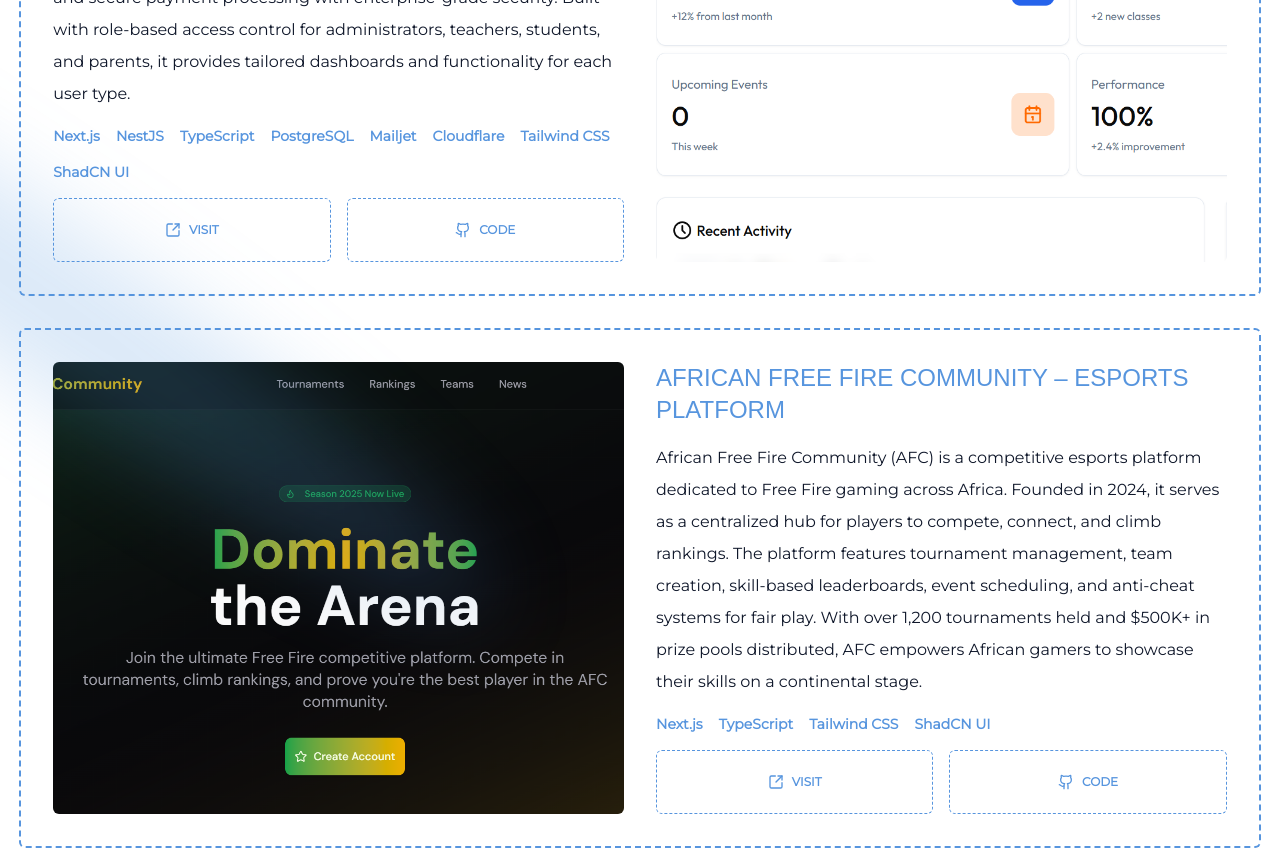
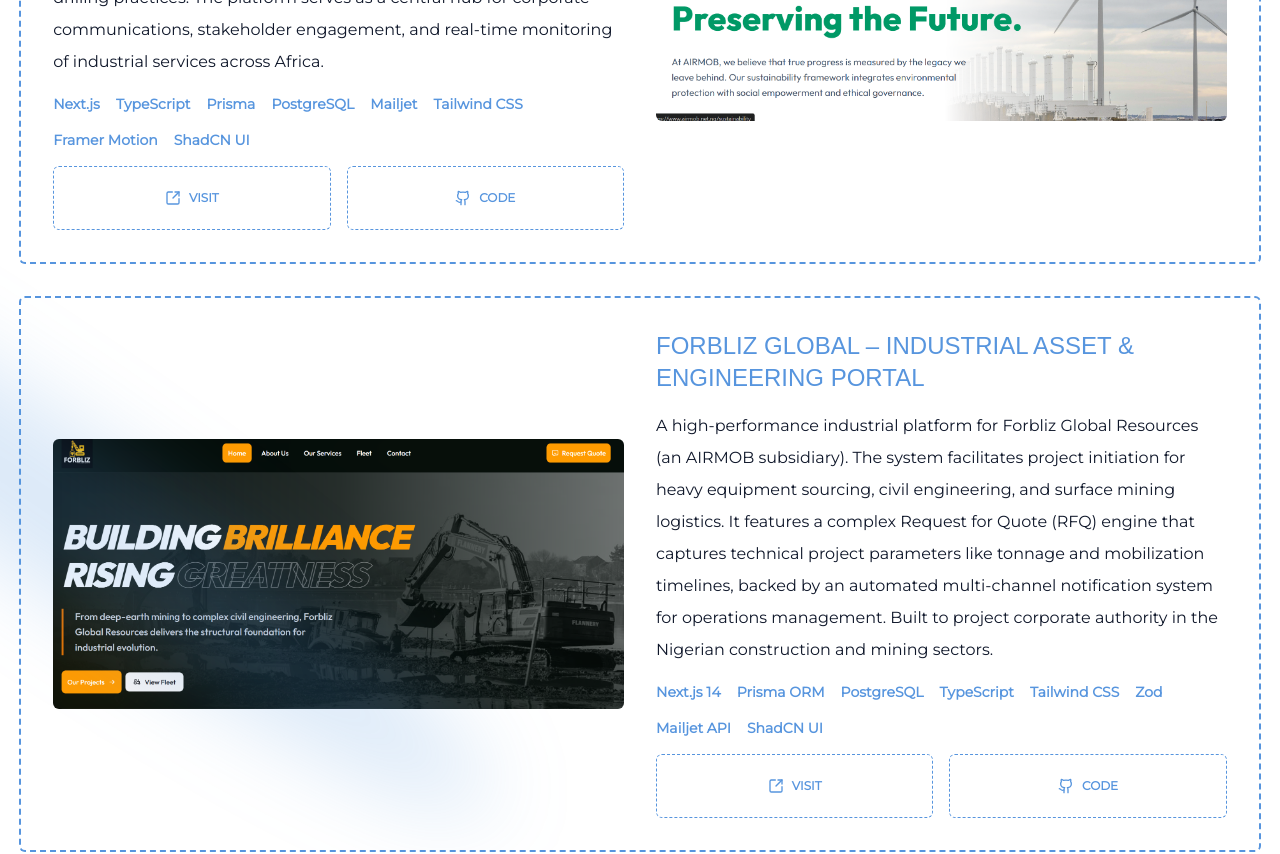
Before and after one commit to tomiwa-adelae/tomiwa-adelae, a Next.js app: page / in a window 1280 px wide. Shown: the part 1600-2454 px from the top of the page. Built offline with nearby package versions, Linux system fonts and the light colour scheme; a web font is replaced by a local one.

Commit message:
Added 2 latest project

```diff
--- a/components/LatestWorks.tsx
+++ b/components/LatestWorks.tsx
@@ -4,6 +4,7 @@
 import Image from "next/image";
 import { Spotlight } from "./ui/spotlight";
 import { Button } from "./ui/button";
+import { cn } from "@/lib/utils";
 
 const irishGrover = Irish_Grover({
   subsets: ["latin"],
@@ -32,17 +33,15 @@
               key={index}
               className={`border-2 border-dashed border-purple-500 rounded-md p-2 lg:p-8 grid grid-cols-1 lg:grid-cols-2 gap-8 items-center`}
             >
-              {/* Image section */}
+              <div className={cn(isEven ? "lg:order-last" : "lg:order-first")}>
                 <Image
                   src={work.image}
                   alt={work.title}
                   width={1000}
                   height={1000}
-                className={`aspect-auto size-full object-cover rounded-md ${
-                  isEven ? "lg:order-last" : "lg:order-first"
-                }`}
+                  className={`aspect-auto size-full object-cover rounded-md`}
                 />
-
+              </div>
               {/* Text section */}
               <div className="flex items-center justify-center">
                 <div
--- a/constants/index.ts
+++ b/constants/index.ts
@@ -29,6 +29,90 @@
 ];
 
 export const latestWorks = [
+  {
+    image: "/assets/airmob.png", // Recommended: A high-res industrial or energy-themed UI shot
+    title: "AIRMOB Nigeria – Energy Value Chain Platform",
+    description:
+      "A sophisticated industrial platform for AIRMOB Nigeria Limited, a leader in the oil and gas sector. The system integrates digital oilfield solutions using AI and IoT to optimize exploration support and lubricant production. It features a robust architecture for managing global energy supply chains, carbon capture initiatives, and sustainable drilling practices. The platform serves as a central hub for corporate communications, stakeholder engagement, and real-time monitoring of industrial services across Africa.",
+    github: "https://github.com/tomiwa-adelae/Airmob", // Update with actual repo if public
+    website: "https://airmob.net.ng/",
+    stack: [
+      {
+        name: "Next.js",
+        link: "https://nextjs.org/",
+      },
+      {
+        name: "TypeScript",
+        link: "https://www.typescriptlang.org/",
+      },
+      {
+        name: "Prisma",
+        link: "https://www.prisma.io/",
+      },
+      {
+        name: "PostgreSQL",
+        link: "https://www.postgresql.org/",
+      },
+      {
+        name: "Mailjet",
+        link: "https://www.mailjet.com/",
+      },
+      {
+        name: "Tailwind CSS",
+        link: "https://tailwindcss.com/",
+      },
+      {
+        name: "Framer Motion",
+        link: "https://www.framer.com/motion/",
+      },
+      {
+        name: "ShadCN UI",
+        link: "https://ui.shadcn.com/",
+      },
+    ],
+  },
+  {
+    image: "/assets/forbliz.png", // Use a screenshot of that bold Amber/Black UI
+    title: "Forbliz Global – Industrial Asset & Engineering Portal",
+    description:
+      "A high-performance industrial platform for Forbliz Global Resources (an AIRMOB subsidiary). The system facilitates project initiation for heavy equipment sourcing, civil engineering, and surface mining logistics. It features a complex Request for Quote (RFQ) engine that captures technical project parameters like tonnage and mobilization timelines, backed by an automated multi-channel notification system for operations management. Built to project corporate authority in the Nigerian construction and mining sectors.",
+    github: "https://github.com/tomiwa-adelae/Forbliz", // Update with actual repo
+    website: "https://forbliz.com", // Update with actual domain
+    stack: [
+      {
+        name: "Next.js 14",
+        link: "https://nextjs.org/",
+      },
+      {
+        name: "Prisma ORM",
+        link: "https://www.prisma.io/",
+      },
+      {
+        name: "PostgreSQL",
+        link: "https://www.postgresql.org/",
+      },
+      {
+        name: "TypeScript",
+        link: "https://www.typescriptlang.org/",
+      },
+      {
+        name: "Tailwind CSS",
+        link: "https://tailwindcss.com/",
+      },
+      {
+        name: "Zod",
+        link: "https://zod.dev/",
+      },
+      {
+        name: "Mailjet API",
+        link: "https://www.mailjet.com/",
+      },
+      {
+        name: "ShadCN UI",
+        link: "https://ui.shadcn.com/",
+      },
+    ],
+  },
   {
     image: "/assets/lgs.png",
     title: "LGS Edumanage – School Management System",
```
Also changed, not shown: public/assets/airmob.png (added), public/assets/forbliz.png (added). Lines whose indentation alone changed are shown as unchanged.
